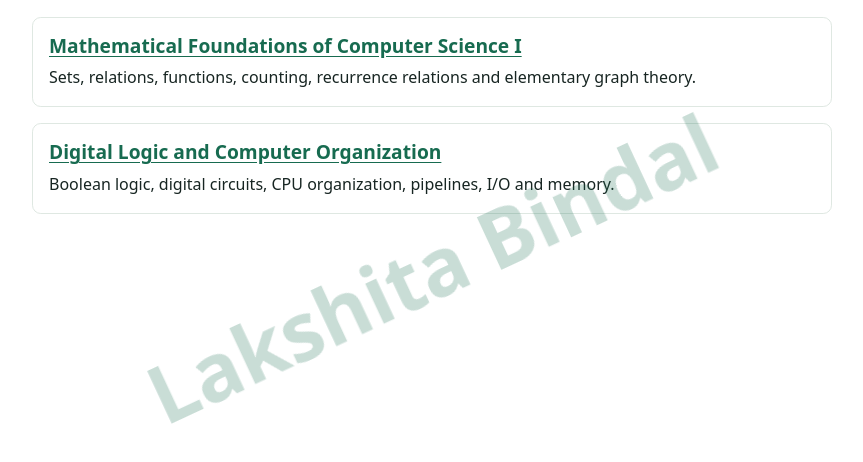
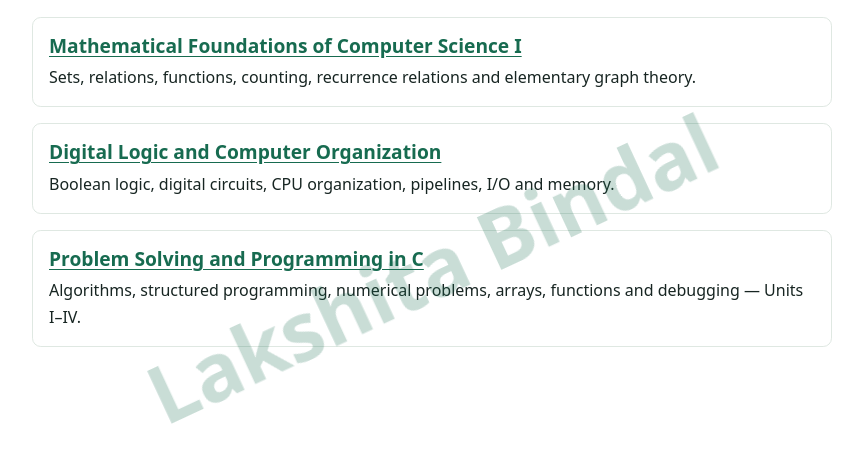
Before and after one commit to jugesh/architectacademy, a plain HTML site: page study-notes/index.html in a window 1280 px wide. Shown: the part 132-594 px from the top of the page, without its empty margins (208-1071 px from the left). Drawn offline with Linux system fonts and the light colour scheme.

Commit message:
Link new C programming notes from Lakshita study index

```diff
--- a/study-notes/index.html
+++ b/study-notes/index.html
@@ -3,7 +3,7 @@
 <head>
   <meta charset="utf-8">
   <meta name="viewport" content="width=device-width, initial-scale=1">
-  <meta name="description" content="Course notes, worked examples and practice questions for MFCS-I and Digital Logic.">
+  <meta name="description" content="Course notes for MFCS-I, Digital Logic, and Problem Solving with C.">
   <title>Study Notes</title>
   <link rel="stylesheet" href="notes.css?v=watermark-2">
 </head>
@@ -19,6 +19,7 @@
       <h2><a href="digital-logic/">Digital Logic and Computer Organization</a></h2>
       <p>Boolean logic, digital circuits, CPU organization, pipelines, I/O and memory.</p>
     </article>
+    <article class="card"><h2><a href="problem-solving-c/">Problem Solving and Programming in C</a></h2><p>Algorithms, structured programming, numerical problems, arrays, functions and debugging — Units I–IV.</p></article>
   </main>
 </body>
 </html>
```
